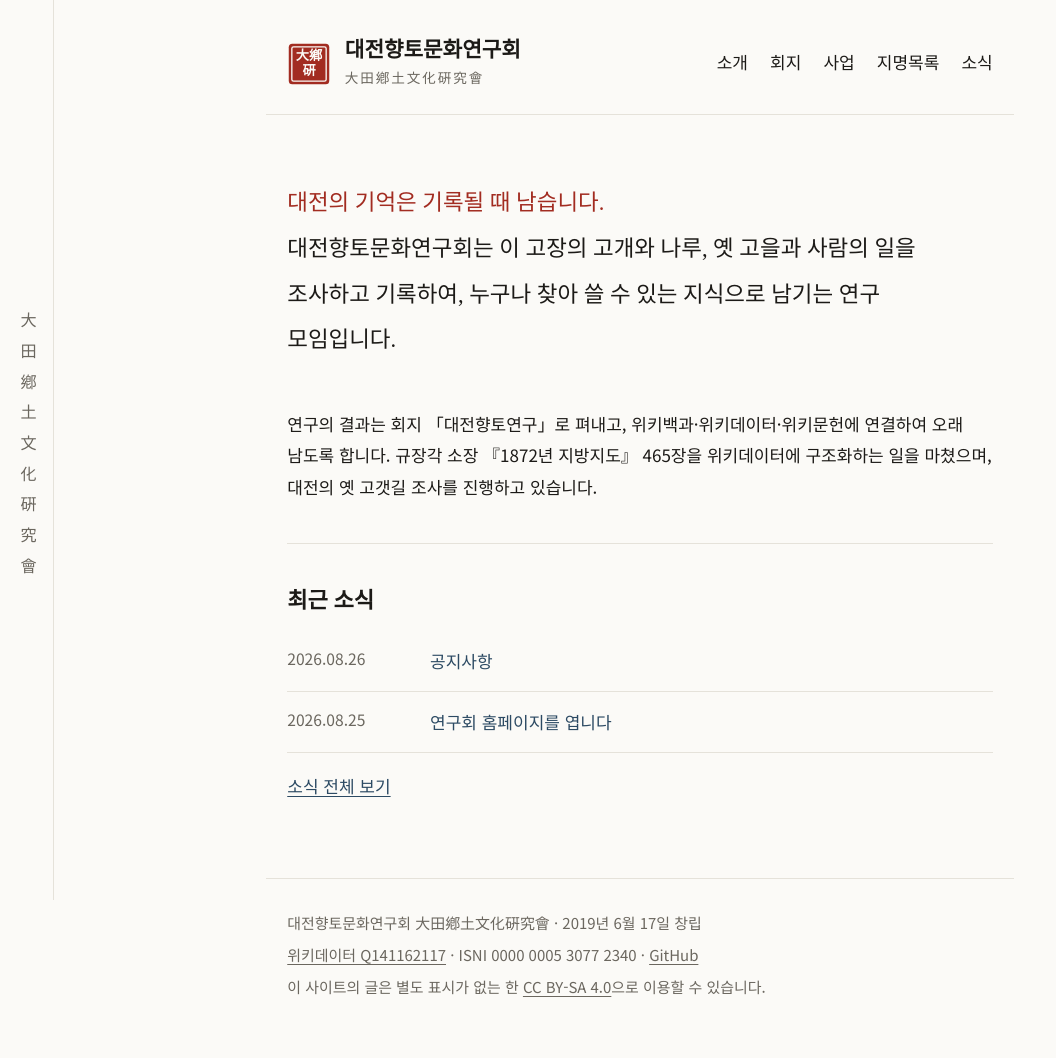
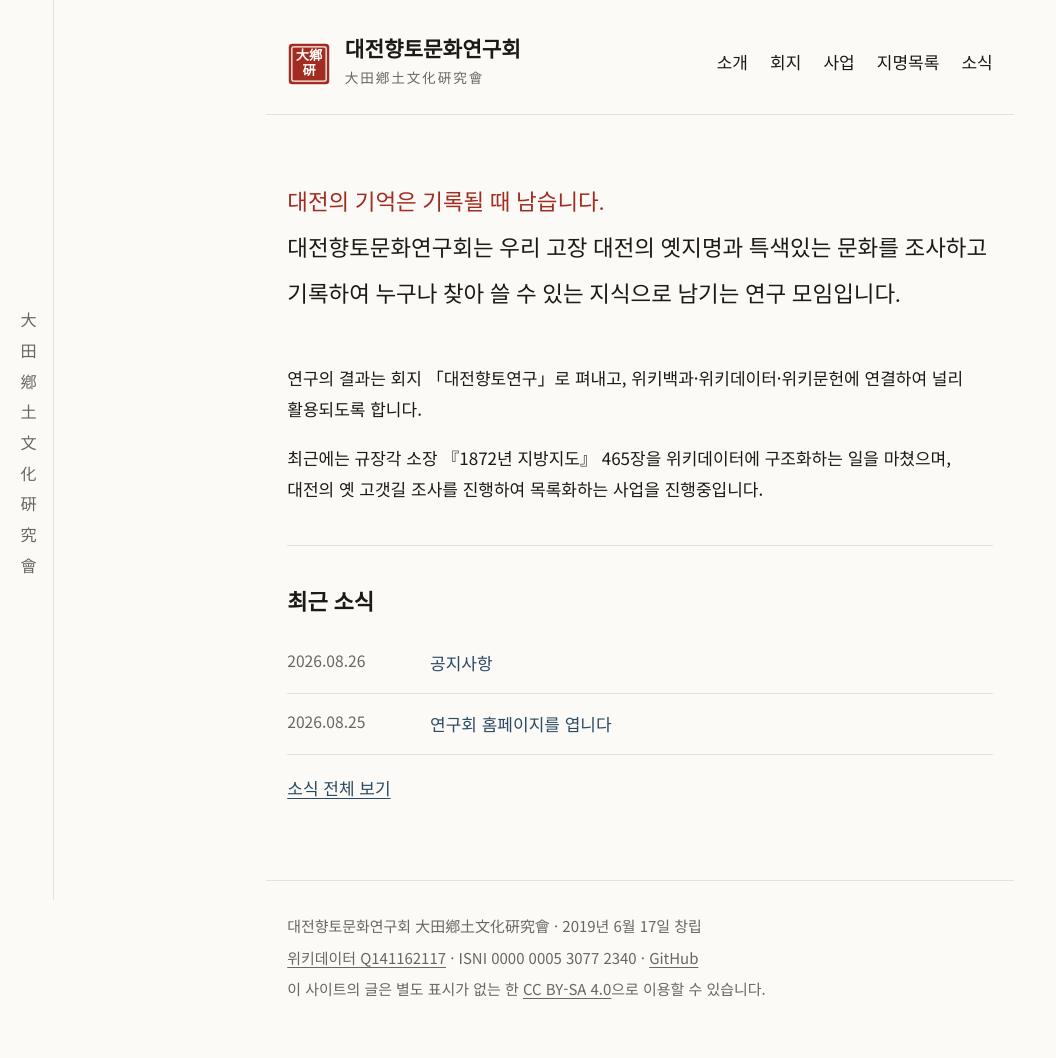
Before and after one commit to daehyang/daehyang.github.io, a Jekyll site: the page built from index.md, in a window 1280 px wide. Shown: the whole page, without its empty margins (0-1056 px from the left). Built offline with Jekyll 4.4.1, drawn with Linux system fonts in a browser that asks for light colours.

Commit message:
notice added

```diff
--- a/index.md
+++ b/index.md
@@ -5,13 +5,13 @@ title:
 
 <p class="preface">
 <span class="first">대전의 기억은 기록될 때 남습니다.</span><br>
-대전향토문화연구회는 이 고장의 고개와 나루, 옛 고을과 사람의 일을
-조사하고 기록하여, 누구나 찾아 쓸 수 있는 지식으로 남기는 연구 모임입니다.
+대전향토문화연구회는 우리 고장 대전의 옛지명과 특색있는 문화를 조사하고 기록하여 누구나 찾아 쓸 수 있는 지식으로 남기는 연구 모임입니다.
 </p>
 
 연구의 결과는 회지 「대전향토연구」로 펴내고, 위키백과·위키데이터·위키문헌에
-연결하여 오래 남도록 합니다. 규장각 소장 『1872년 지방지도』 465장을
-위키데이터에 구조화하는 일을 마쳤으며, 대전의 옛 고갯길 조사를 진행하고 있습니다.
+연결하여 널리 활용되도록 합니다.
+
+최근에는 규장각 소장 『1872년 지방지도』 465장을 위키데이터에 구조화하는 일을 마쳤으며, 대전의 옛 고갯길 조사를 진행하여 목록화하는 사업을 진행중입니다.
 
 ---
 
```
